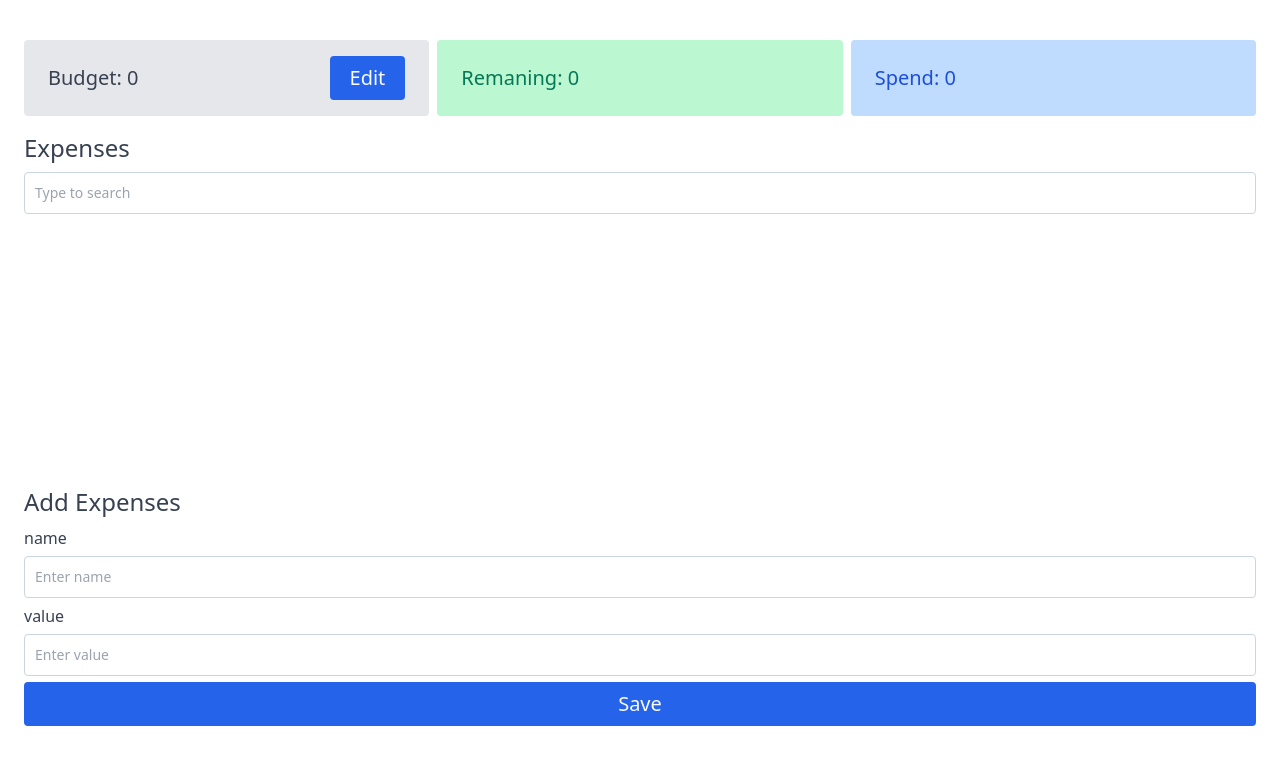
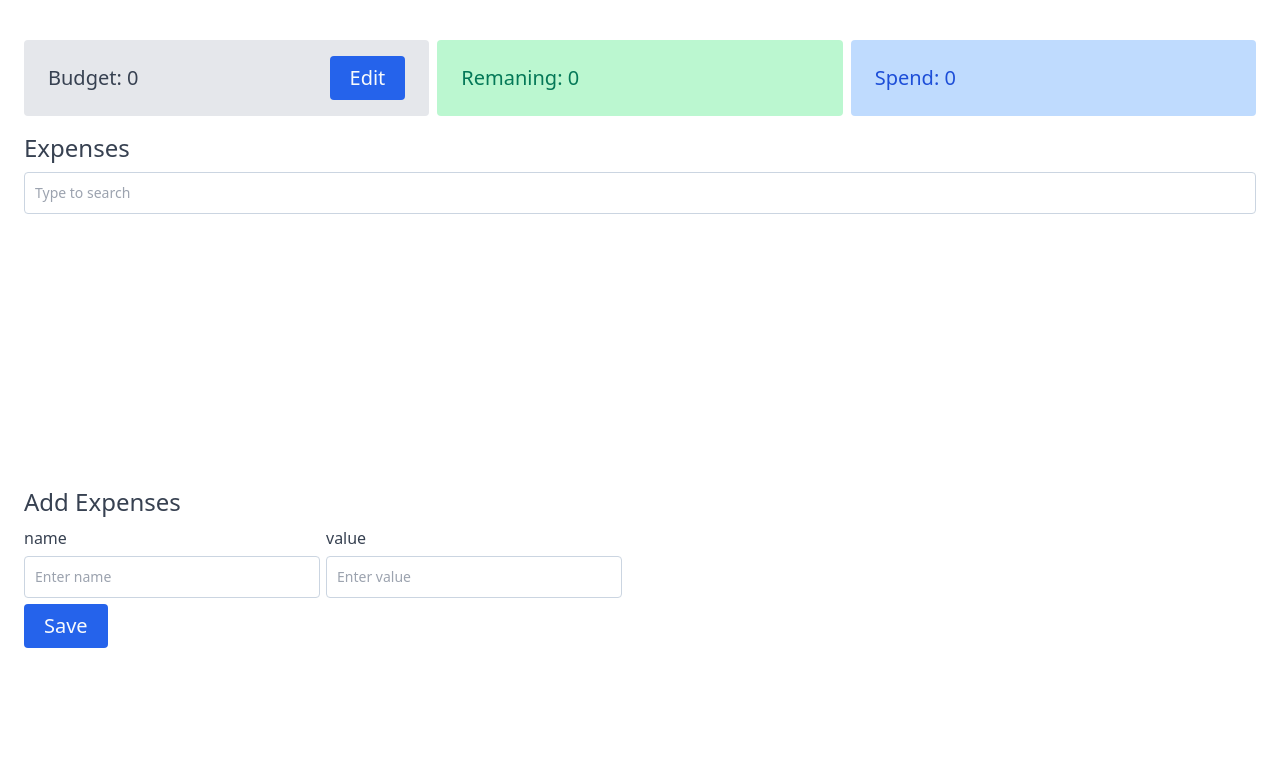
Before and after one commit to lepddd/React-Budget-Planner, a React (Vite) app: page / in a window 1280 px wide. Shown: the top 764 px of the page. Built offline with nearby package versions, Linux system fonts and the light colour scheme.

Commit message:
fix responsive

```diff
--- a/src/Components/AddExpend.jsx
+++ b/src/Components/AddExpend.jsx
@@ -40,48 +40,40 @@ const AddExpend = () => {
   };
 
   return (
-    <div>
     <form>
-        <div className="my-1.5">
-          <label className="text-base text-gray-700" htmlFor="">
-            name
-          </label>
+      <div className="flex flex-col mb-1.5 lg:flex-row gap-1.5">
+        <div className="">
+          <label className="text-base text-gray-700 block">name</label>
           <input
             ref={inputName}
-            className={`p-2.5 border-slate-300  border rounded text-sm text-slate-600 w-full outline-slate-400 mt-1.5 min-w-[296px]`}
+            className={`p-2.5 border-slate-300  border rounded text-sm text-slate-600 w-full outline-slate-400 mt-1.5 min-w-[296px] lg:w-40`}
             type="text"
-            name=""
-            id=""
             placeholder="Enter name"
           />
         </div>
 
-        <div className="my-1.5">
-          <label className="text-base text-gray-700" htmlFor="">
-            value
-          </label>
+        <div className="">
+          <label className="text-base text-gray-700 block">value</label>
           <input
             ref={inputValue}
             className={`p-2.5 ${
               isValid ? "border-slate-300" : "border-red-700"
-            } border-slate-300 border rounded text-sm text-slate-600 w-full outline-slate-400 mt-1.5 min-w-[296px]`}
+            } border-slate-300 border rounded text-sm text-slate-600 w-full outline-slate-400 mt-1.5 min-w-[296px] lg:w-40`}
             type="text"
-            name=""
-            id=""
             placeholder="Enter value"
           />
+        </div>
       </div>
 
       <button
         onClick={(e) => addExpenses(e)}
         className={
-            "py-2 px-5 block w-full bg-blue-600 text-slate-50 rounded font-sans sm:text-xl"
+          "py-2 px-5 block w-full bg-blue-600 text-slate-50 rounded font-sans sm:text-xl lg:w-auto"
         }
       >
         Save
       </button>
     </form>
-    </div>
   );
 };
 
--- a/src/Components/Expenses.jsx
+++ b/src/Components/Expenses.jsx
@@ -22,13 +22,7 @@ const Expenses = () => {
   return (
     <div className="my-4 h-[240px] overflow-auto min-w-[296px]">
       {allExpenses.map((el) => (
-        <Expense
-          key={el.id}
-          title={el.title}
-          value={el.value}
-          id={el.id}
-          isVisible={true}
-        />
+        <Expense key={el.id} title={el.title} value={el.value} id={el.id} />
       ))}
     </div>
   );
```
Lines whose indentation alone changed are shown as unchanged.
